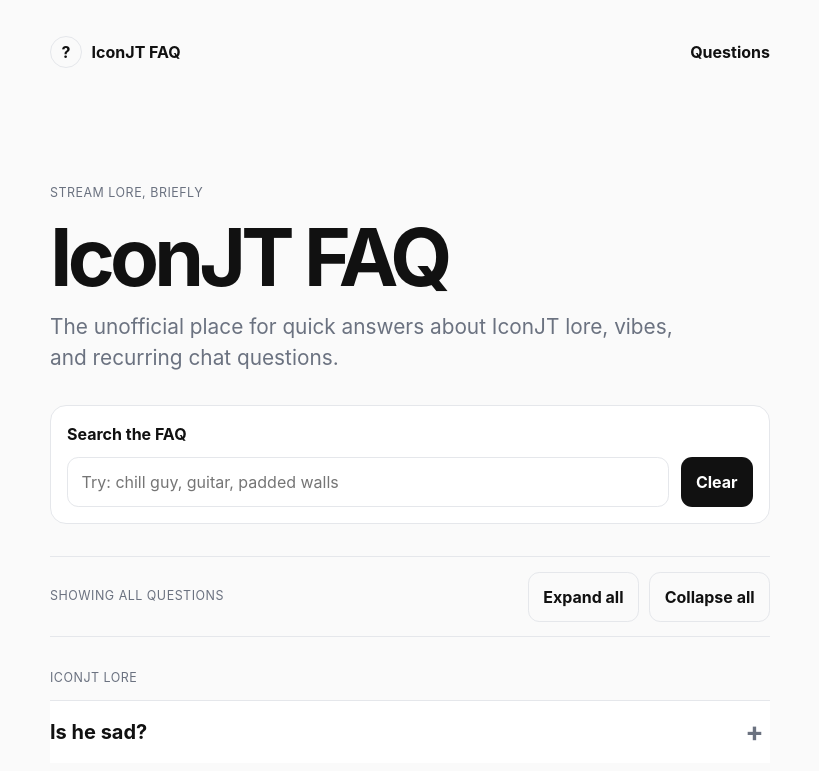
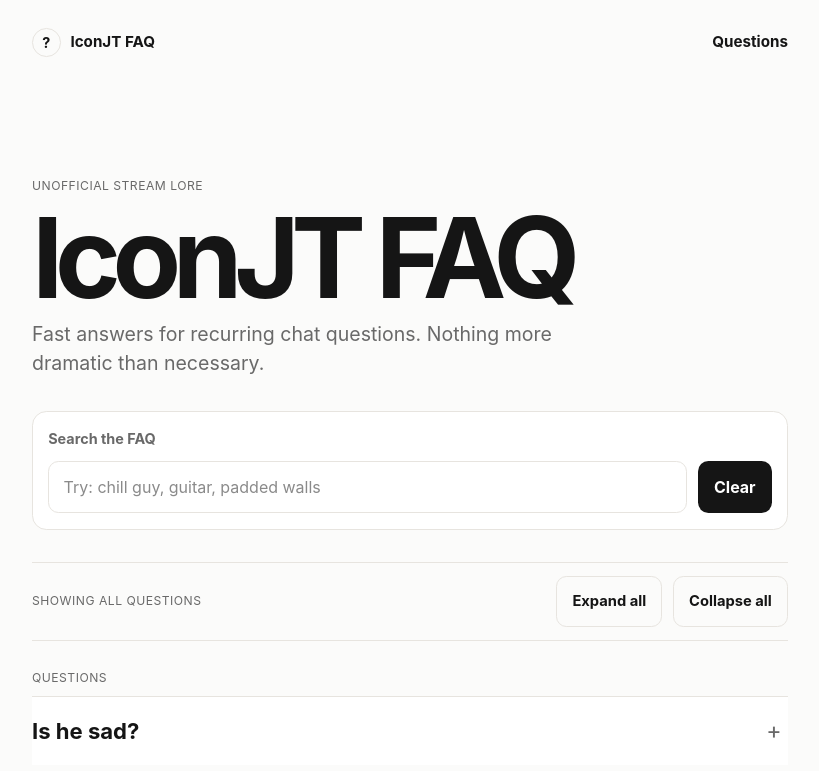
Before and after one commit to bgigurtsis/faq-site, a website built with Vite: page index.html in a window 1280 px wide. Shown: the top 771 px of the page, without its empty margins (230-1049 px from the left). Built offline with nearby package versions, Linux system fonts and the light colour scheme.

Commit message:
feat: polish FAQ preview workflow

```diff
--- a/index.html
+++ b/index.html
@@ -20,11 +20,11 @@
       </nav>
 
       <section class="hero" aria-labelledby="page-title">
-        <p class="eyebrow">Stream lore, briefly</p>
+        <p class="eyebrow">Unofficial stream lore</p>
         <h1 id="page-title">IconJT FAQ</h1>
         <p class="hero-copy">
-          The unofficial place for quick answers about IconJT lore, vibes,
-          and recurring chat questions.
+          Fast answers for recurring chat questions. Nothing more dramatic
+          than necessary.
         </p>
 
         <form class="search-panel" role="search" aria-label="Search frequently asked questions">
@@ -48,7 +48,7 @@
 
       <section class="faq-shell" id="faq-list" aria-label="Frequently asked questions">
         <div class="category">
-          <p class="category-label">IconJT Lore</p>
+          <p class="category-label">Questions</p>
 
           <details class="faq-item" data-category="iconjt-lore">
             <summary>Is he sad?</summary>
@@ -123,6 +123,6 @@
       <a href="#page-title">Back to top</a>
     </footer>
 
-    <script src="script.js"></script>
+    <script type="module" src="script.js"></script>
   </body>
 </html>
--- a/styles.css
+++ b/styles.css
@@ -1,12 +1,15 @@
 :root {
-  --bg: #fafafa;
-  --ink: #111111;
-  --muted: #6b7280;
+  --bg: #fbfbfa;
+  --ink: #151515;
+  --muted: #696969;
+  --quiet: #8a8a8a;
   --panel: #ffffff;
-  --line: #e5e7eb;
-  --accent: #111111;
-  --accent-soft: #f3f4f6;
-  --focus: #2563eb;
+  --line: #e7e4df;
+  --line-strong: #d6d1c9;
+  --accent: #151515;
+  --accent-soft: #f1efea;
+  --focus: #2457c5;
+  --radius: 0.9rem;
   color-scheme: light;
   font-family: -apple-system, BlinkMacSystemFont, "Segoe UI", sans-serif;
 }
@@ -24,6 +27,7 @@ body {
   background: var(--bg);
   color: var(--ink);
   min-height: 100vh;
+  text-rendering: optimizeLegibility;
 }
 
 body,
@@ -71,26 +75,27 @@ code {
 main,
 .site-footer {
   margin: 0 auto;
-  max-width: 760px;
-  padding-inline: 1.25rem;
+  max-width: 820px;
+  padding-inline: clamp(1.1rem, 4vw, 2rem);
 }
 
 .site-header {
-  padding-top: 1rem;
+  padding-top: 0.75rem;
 }
 
 .nav {
   align-items: center;
   display: flex;
   justify-content: space-between;
-  padding-block: 1.25rem;
+  padding-block: 1rem;
 }
 
 .brand,
 .nav-link {
   align-items: center;
   display: inline-flex;
-  font-weight: 700;
+  font-size: 0.95rem;
+  font-weight: 650;
   gap: 0.6rem;
   text-decoration: none;
 }
@@ -101,15 +106,16 @@ main,
   border-radius: 50%;
   color: var(--ink);
   display: inline-flex;
-  height: 2rem;
+  font-size: 0.9rem;
+  height: 1.8rem;
   justify-content: center;
-  width: 2rem;
+  width: 1.8rem;
 }
 
 .hero {
   display: grid;
-  gap: 1rem;
-  padding-block: clamp(3rem, 12vw, 6rem) 2rem;
+  gap: 0.9rem;
+  padding-block: clamp(3.5rem, 13vw, 6.5rem) 2rem;
 }
 
 .eyebrow,
@@ -125,36 +131,38 @@ main,
 .eyebrow,
 .category-label,
 .toolbar p {
-  font-size: 0.78rem;
+  font-size: 0.76rem;
   margin: 0;
 }
 
 h1 {
-  font-size: clamp(2.8rem, 8vw, 5rem);
-  letter-spacing: -0.06em;
-  line-height: 0.95;
+  font-size: clamp(3.15rem, 12vw, 7rem);
+  letter-spacing: -0.075em;
+  line-height: 0.86;
   margin: 0;
-  max-width: 720px;
+  max-width: 780px;
 }
 
 .hero-copy {
   color: var(--muted);
-  font-size: clamp(1.05rem, 2vw, 1.3rem);
+  font-size: clamp(1.05rem, 2vw, 1.22rem);
   margin: 0;
-  max-width: 660px;
+  max-width: 520px;
 }
 
 .search-panel {
   background: var(--panel);
   border: 1px solid var(--line);
-  border-radius: 1rem;
+  border-radius: var(--radius);
   display: grid;
-  gap: 0.7rem;
-  margin-top: 1rem;
-  padding: 1rem;
+  gap: 0.75rem;
+  margin-top: 1.15rem;
+  padding: 0.95rem;
 }
 
 .search-panel label {
+  color: var(--muted);
+  font-size: 0.9rem;
   font-weight: 700;
 }
 
@@ -167,20 +175,25 @@ h1 {
 input[type="search"] {
   background: var(--panel);
   border: 1px solid var(--line);
-  border-radius: 0.7rem;
+  border-radius: 0.65rem;
   font-size: 1rem;
   min-width: 0;
-  padding: 0.75rem 0.85rem;
+  padding: 0.82rem 0.9rem;
+  transition: border-color 160ms ease, box-shadow 160ms ease;
+}
+
+input[type="search"]::placeholder {
+  color: var(--quiet);
 }
 
 button {
   background: var(--accent);
   border: 1px solid transparent;
-  border-radius: 0.7rem;
+  border-radius: 0.65rem;
   color: white;
   cursor: pointer;
   font-weight: 700;
-  padding: 0.75rem 0.9rem;
+  padding: 0.82rem 0.95rem;
   transition: background 160ms ease, border-color 160ms ease, color 160ms ease;
 }
 
@@ -202,7 +215,7 @@ summary:focus-visible {
   display: flex;
   gap: 1rem;
   justify-content: space-between;
-  padding-block: 0.9rem;
+  padding-block: 0.85rem;
 }
 
 .toolbar-actions {
@@ -215,6 +228,7 @@ summary:focus-visible {
   background: transparent;
   border-color: var(--line);
   color: var(--ink);
+  font-size: 0.92rem;
 }
 
 .ghost-button:hover {
@@ -224,23 +238,28 @@ summary:focus-visible {
 
 .faq-shell {
   display: grid;
-  gap: 1.5rem;
-  padding-block: 2rem 4rem;
+  gap: 1.15rem;
+  padding-block: 1.75rem 4.25rem;
 }
 
 .category {
   display: grid;
-  gap: 0.75rem;
+  gap: 0.55rem;
 }
 
 .faq-item {
   background: var(--panel);
   border-top: 1px solid var(--line);
-  transition: background 180ms ease;
+  transition: background 180ms ease, border-color 180ms ease;
 }
 
 .faq-item:last-child {
   border-bottom: 1px solid var(--line);
+}
+
+.faq-item:hover {
+  background: #f7f7f5;
+  border-color: var(--line-strong);
 }
 
 .faq-item[open] {
@@ -249,10 +268,10 @@ summary:focus-visible {
 
 summary {
   cursor: pointer;
-  font-size: clamp(1.05rem, 2.5vw, 1.25rem);
+  font-size: clamp(1.1rem, 2.5vw, 1.38rem);
   font-weight: 650;
   list-style: none;
-  padding: 1rem 3rem 1rem 0;
+  padding: 1.1rem 3rem 1.1rem 0;
   position: relative;
 }
 
@@ -263,7 +282,8 @@ summary::-webkit-details-marker {
 summary::after {
   color: var(--muted);
   content: "+";
-  font-size: 1.7rem;
+  font-size: 1.45rem;
+  font-weight: 400;
   position: absolute;
   right: 0.4rem;
   top: 50%;
@@ -278,8 +298,9 @@ summary::after {
 .answer {
   animation: reveal 180ms ease;
   color: var(--muted);
-  max-width: 620px;
-  padding: 0 3rem 1.2rem 0;
+  font-size: 1.02rem;
+  max-width: 560px;
+  padding: 0 3rem 1.25rem 0;
 }
 
 .answer p {
@@ -289,7 +310,7 @@ summary::after {
 .empty-state {
   background: var(--panel);
   border: 1px dashed var(--line);
-  border-radius: 1rem;
+  border-radius: var(--radius);
   color: var(--muted);
   margin: 0;
   padding: 1.5rem;
@@ -302,7 +323,7 @@ summary::after {
   display: flex;
   font-size: 0.78rem;
   justify-content: space-between;
-  padding-block: 1.5rem 2.5rem;
+  padding-block: 1.35rem 2.5rem;
 }
 
 .site-footer p {
@@ -326,10 +347,22 @@ summary::after {
     grid-template-columns: 1fr;
   }
 
+  .hero {
+    padding-block: 2.8rem 1.6rem;
+  }
+
   .toolbar,
   .site-footer {
     align-items: flex-start;
     flex-direction: column;
+  }
+
+  .toolbar-actions {
+    width: 100%;
+  }
+
+  .toolbar-actions button {
+    flex: 1;
   }
 
   .faq-item {
@@ -338,6 +371,14 @@ summary::after {
 
   .category-label {
     padding-top: 0;
+  }
+
+  summary {
+    padding-right: 2.4rem;
+  }
+
+  .answer {
+    padding-right: 2.4rem;
   }
 }
 
```
Also changed, not shown: package.json (added, +14 -0 lines), README.md, 3 other files.
